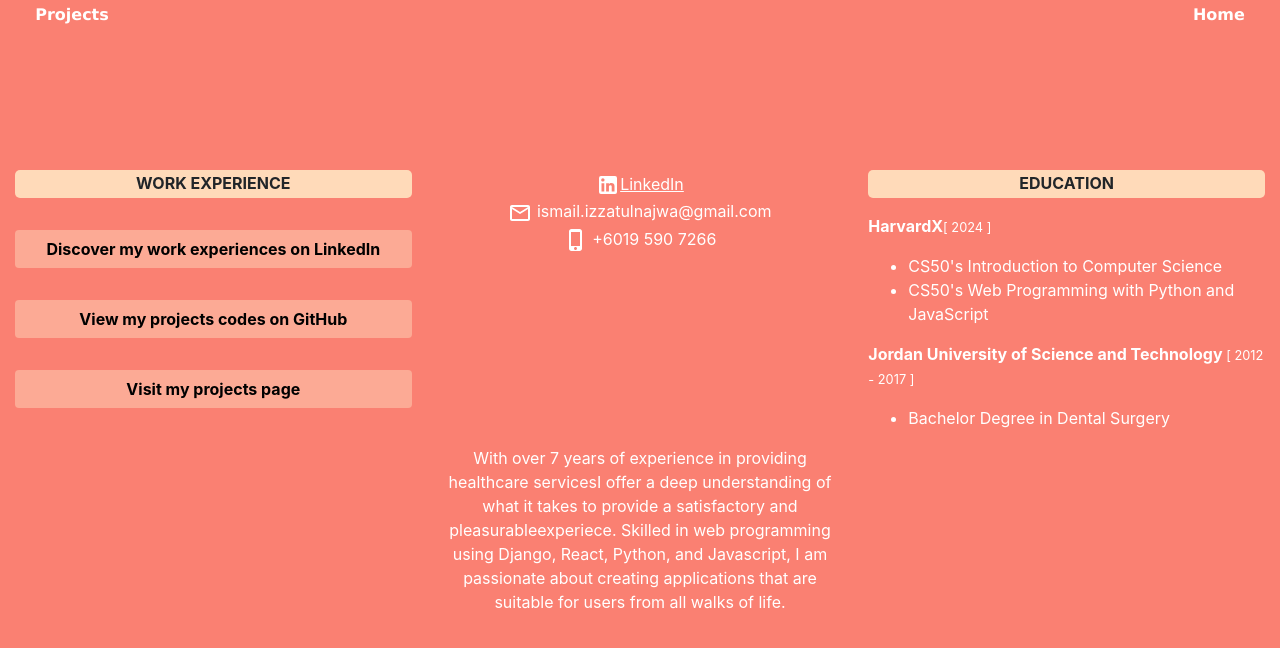
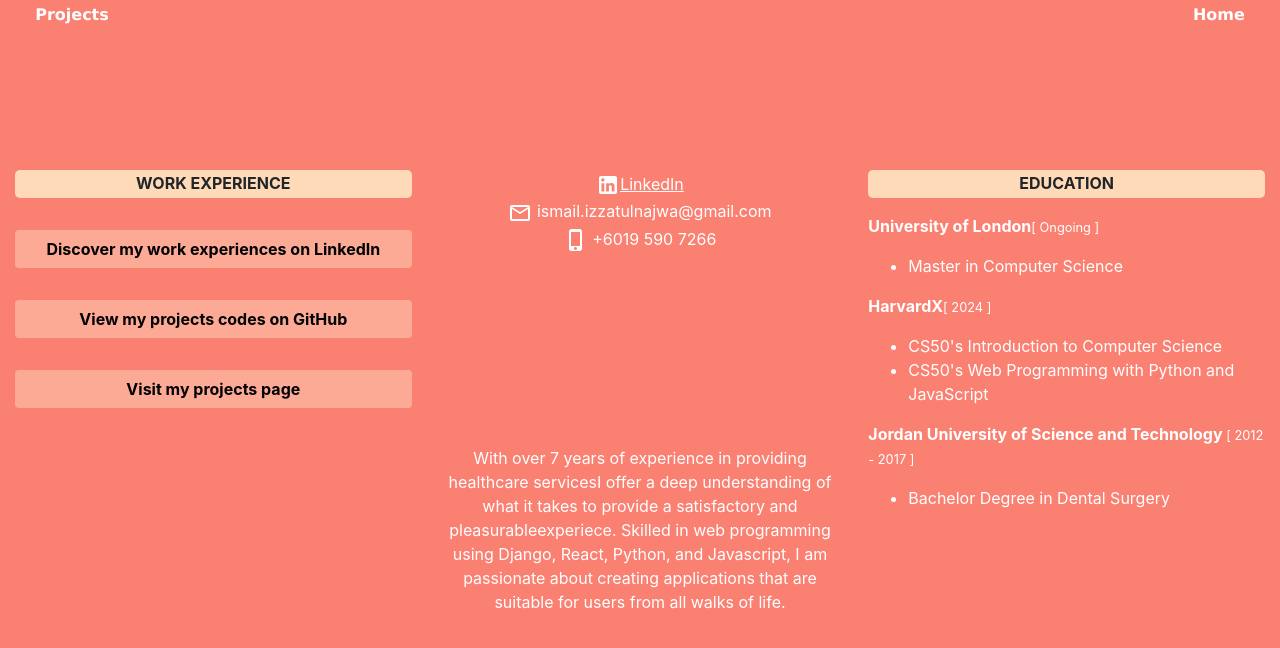
Before and after one commit to Izzywa/portfolio, a React (Create React App) app: page / in a window 1280 px wide. Both pictures are taken after a click on the element "Profile". Shown: the top 648 px of the page. Built offline with nearby package versions, Linux system fonts and the light colour scheme.

Commit message:
add master

```diff
--- a/src/components/Profile.js
+++ b/src/components/Profile.js
@@ -17,6 +17,14 @@ export default function Profile(props) {
     "am passionate about creating applications that are suitable for users from all walks of life."
 
     const EducationList = [
+        {
+            location: 'University of London',
+            start: 'Ongoing',
+            end: 'Ongoing',
+            certification: [
+                'Master in Computer Science'
+            ]
+        },
         {
             location: 'HarvardX',
             start: new Date(2024, 3).getFullYear(),
```
